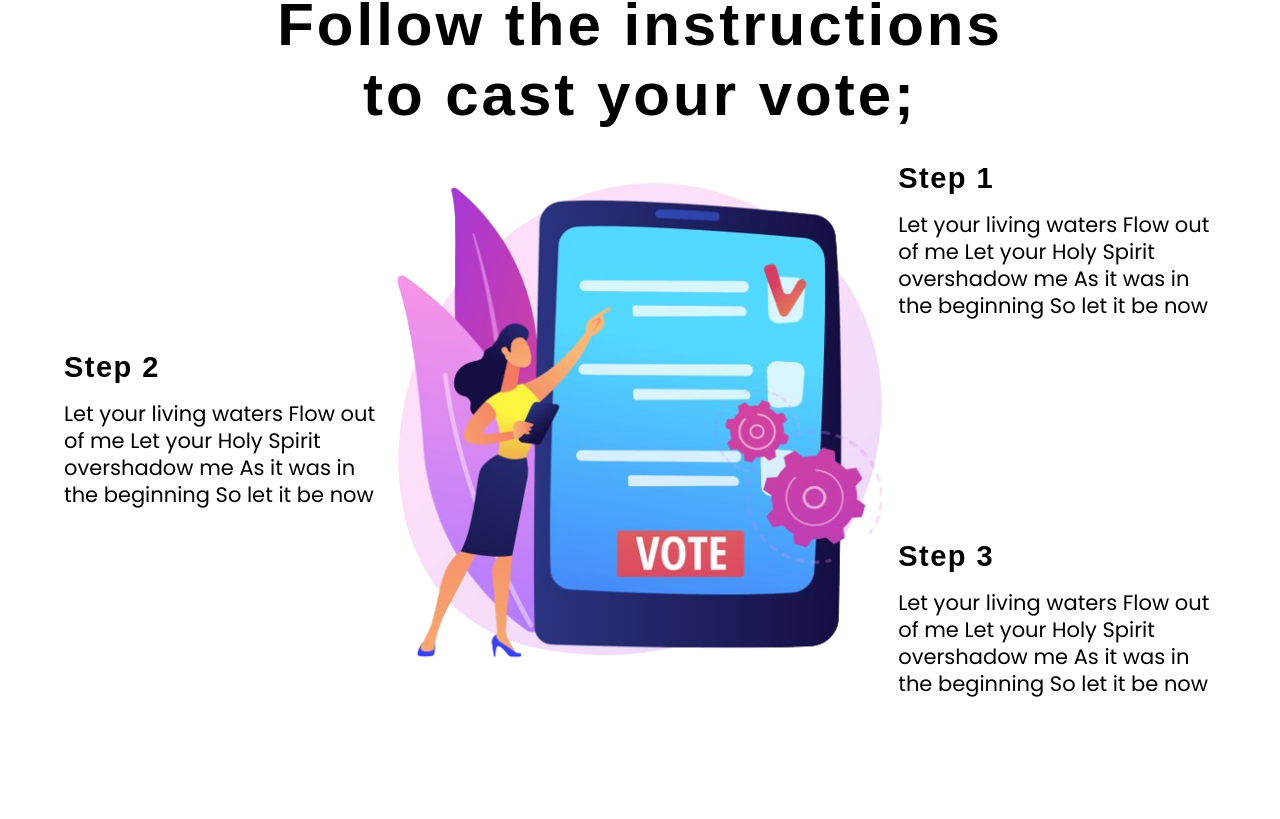
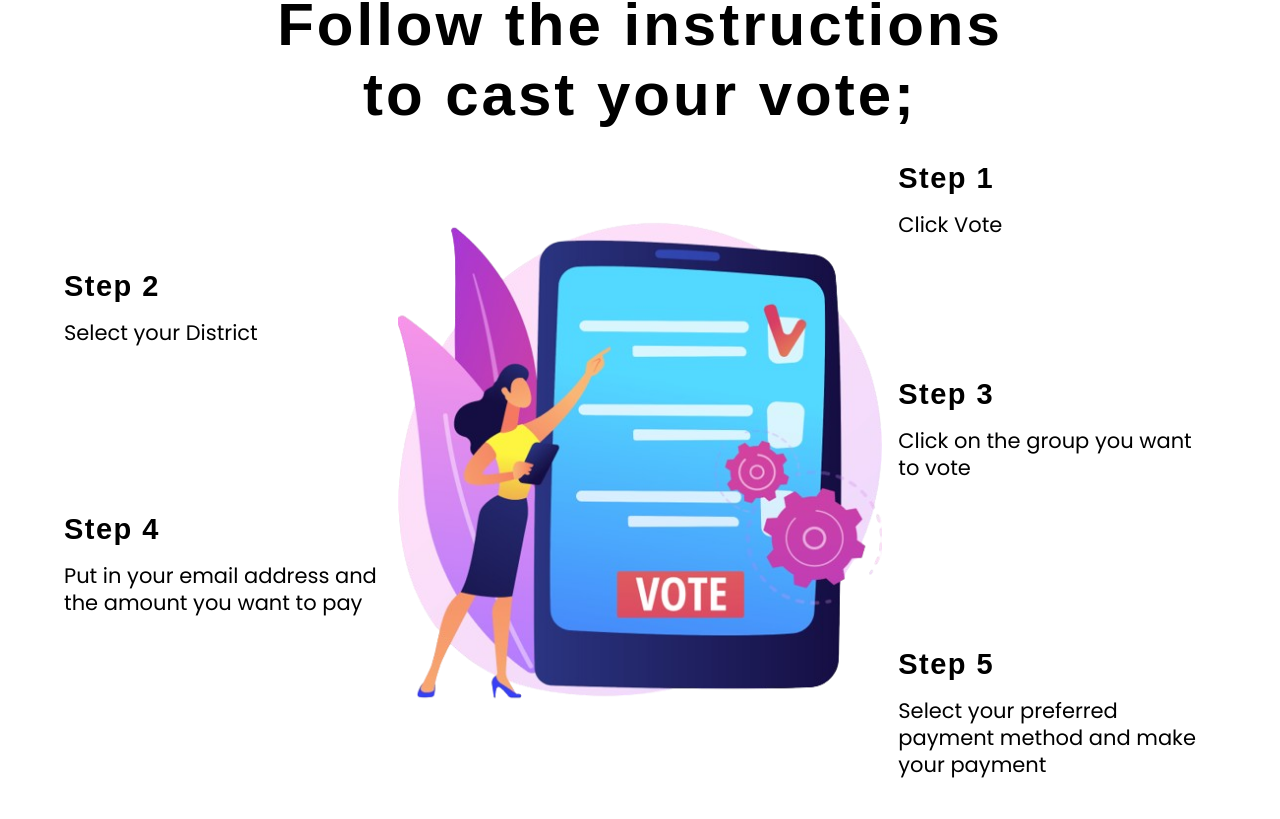
Before and after one commit to Iheyinwa/nca, a React (Vite) app: page / in a window 1280 px wide. Shown: the part 1061-1880 px from the top of the page. Built offline with nearby package versions, Linux system fonts and the light colour scheme; no server answers; the database is empty; a web font is replaced by a local one.

Commit message:
Updated steps

```diff
--- a/src/Components/steps.jsx
+++ b/src/Components/steps.jsx
@@ -9,14 +9,13 @@ const Steps = () => {
           Follow the instructions to cast your vote;
         </p>
       </div>
-      <div className="grid grid-cols-1 lg:grid-cols-7 gap-4 lg:grid-rows-4 w-[90%] mx-auto my-4">
+      <div className="grid grid-cols-1 lg:grid-cols-7 gap-4 w-[90%] mx-auto my-4">
         <StepsCard
           count="1"
-          content="Let your living waters Flow out of me Let your Holy Spirit overshadow me
-        As it was in the beginning So let it be now"
+          content="Click Vote"
           className="lg:col-start-6 lg:col-span-2 lg:row-start-1 lg:row-end-2"
         />
-        <div className="w-fit h-full lg:col-span-3 lg:row-start-1 lg:row-end-4">
+        <div className="w-fit h-full lg:col-span-3 lg:row-start-1 lg:row-end-6">
           <img
             src={Logo}
             alt="NCA Steps"
@@ -27,15 +26,23 @@ const Steps = () => {
         </div>
         <StepsCard
           count="2"
-          content="Let your living waters Flow out of me Let your Holy Spirit overshadow me
-        As it was in the beginning So let it be now"
+          content="Select your District"
           className="lg:col-start-1 lg:col-span-2 lg:row-start-2 lg:row-end-3"
         />
         <StepsCard
           count="3"
-          content="Let your living waters Flow out of me Let your Holy Spirit overshadow me
-        As it was in the beginning So let it be now"
+          content="Click on the group you want to vote"
           className="lg:row-start-3 lg:row-span-1 lg:col-start-6 lg:col-span-2 "
+        />
+        <StepsCard
+          count="4"
+          content="Put in your email address and the amount you want to pay"
+          className="lg:row-start-4 lg:row-span-1 lg:col-start-1 lg:col-span-2 "
+        />
+        <StepsCard
+          count="5"
+          content="Select your preferred payment method and make your payment"
+          className="lg:row-start-5 lg:row-span-1 lg:col-start-6 lg:col-span-2 "
         />
       </div>
     </section>
```
